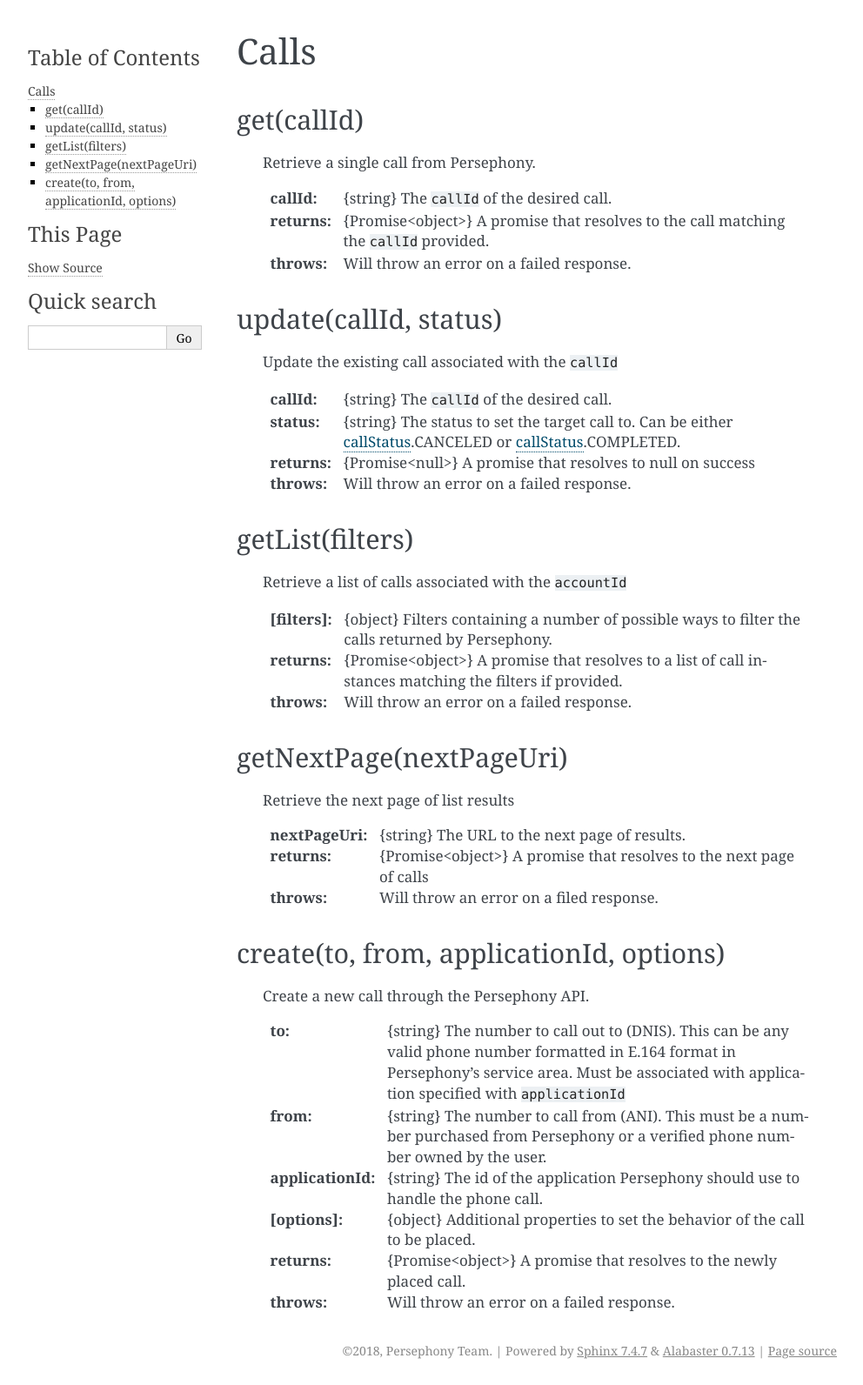
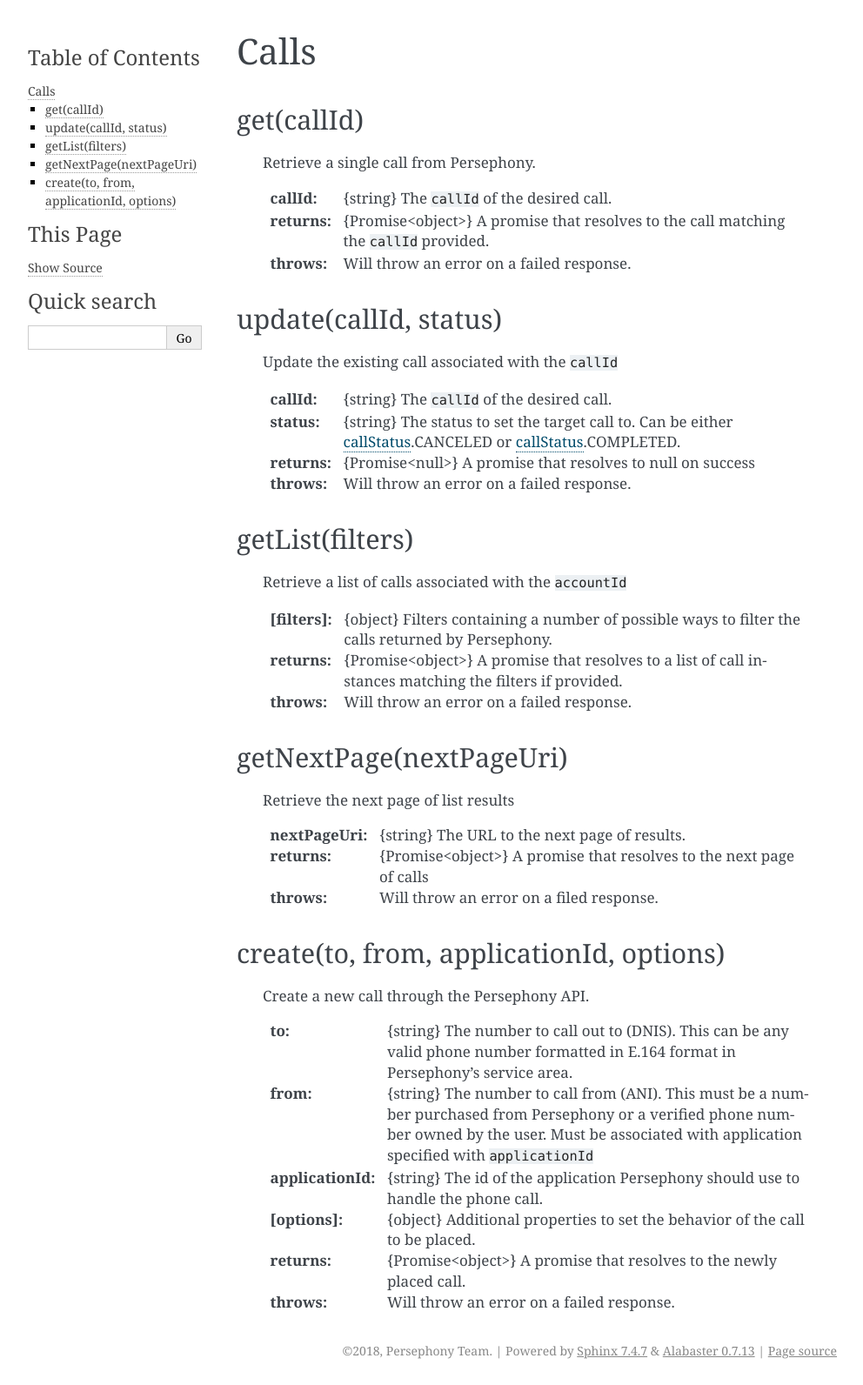
Before and after one commit to FreeClimbAPI/nodejs-sdk, a Sphinx documentation site: the page built from docs/source/api/calls.rst, in a window 1280 px wide. Shown: the whole page at 87% size, without its empty margins (148-1140 px from the left). Built offline with Sphinx 7.4.7, drawn with Linux system fonts in a browser that asks for light colours.

```diff
--- a/docs/source/api/api.rst
+++ b/docs/source/api/api.rst
@@ -18,6 +18,6 @@ API
 setPersyUrl(newUrl)
 ^^^^^^^^^^^^^^^^^^^^^
 
-    Change the Persephony instance the SDK interacts with. Persy Url defaults to https://persephony.com/apiserver
+    Change the Persephony instance the SDK interacts with. https://persephony.com/apiserver by default
 
     :newUrl: {string} The URL to the api of the Persephony instance to use. e.g https://persephony.com/apiserver
--- a/docs/source/api/calls.rst
+++ b/docs/source/api/calls.rst
@@ -47,8 +47,8 @@ create(to, from, applicationId, options)
 
     Create a new call through the Persephony API.
 
-    :to: {string} The number to call out to (DNIS). This can be any valid phone number formatted in E.164 format in Persephony's service area. Must be associated with application specified with :code:`applicationId`
-    :from: {string} The number to call from (ANI). This must be a number purchased from Persephony or a verified phone number owned by the user.
+    :to: {string} The number to call out to (DNIS). This can be any valid phone number formatted in E.164 format in Persephony's service area.
+    :from: {string} The number to call from (ANI). This must be a number purchased from Persephony or a verified phone number owned by the user. Must be associated with application specified with :code:`applicationId`
     :applicationId: {string} The id of the application Persephony should use to handle the phone call.
     :[options]: {object} Additional properties to set the behavior of the call to be placed.
 
```
